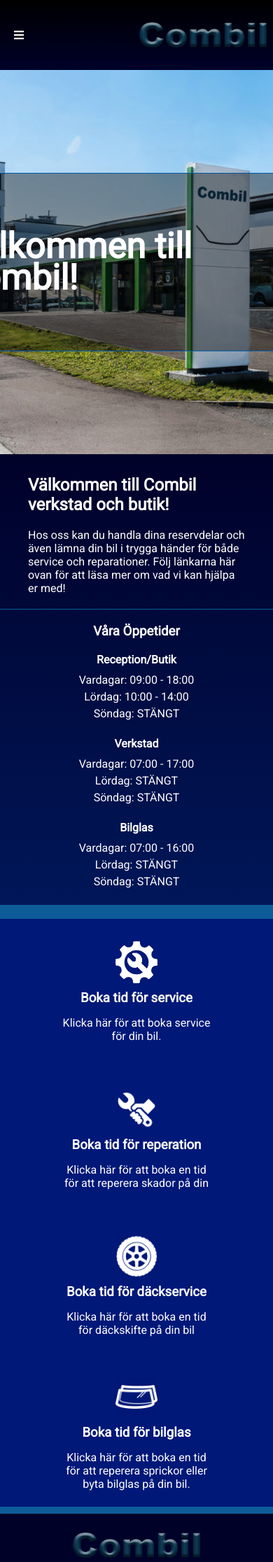
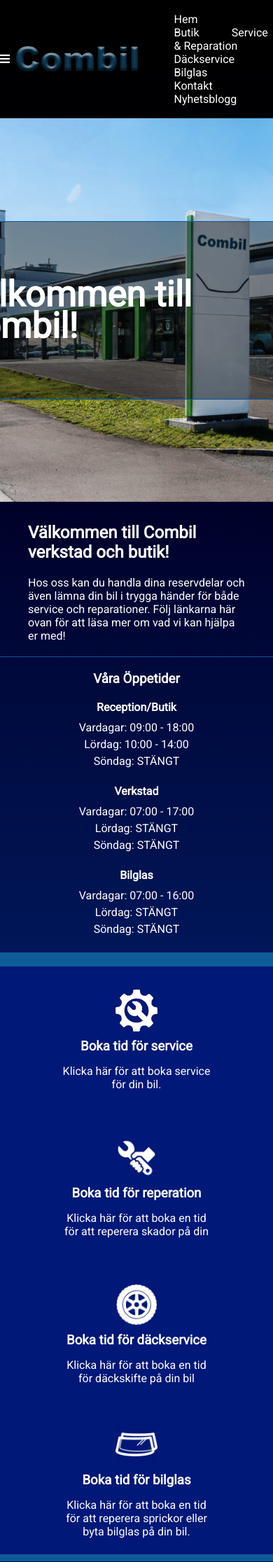
Before and after one commit to marcusMorck/combil, a PHP site: page / in a window 390 px wide; the page is wider, and only the part inside the window is pictured. Shown: the top 2232 px of that part at 70% size. Run offline with PHP 8.4, Linux system fonts and the light colour scheme; data that the repository does not hold is empty; some libraries are stand-ins or nearby versions.

Commit message:
making the main navigation responsive

```diff
--- a/assets/css/general.css
+++ b/assets/css/general.css
@@ -169,7 +169,7 @@
   margin-bottom: 5px;
 }
 #contact-service .form-msg-submit {
-  align-items: flex-end;
+  align-items: baseline;
   display: flex;
   justify-content: space-around;
 }
@@ -178,7 +178,7 @@
   min-width: 100vh;
 }
 #contact-service .form-msg-submit input[type=submit] {
-  align-self: flex-end;
+  align-self: baseline;
   width: 150px;
   height: 35px;
 }
@@ -274,6 +274,7 @@
 --------------COMPONENTS---------------
 -------------------------------------*/
 .logo {
+  display: block;
   width: 200px;
   height: 50px;
 }
@@ -283,6 +284,30 @@
 }
 
 .main-nav {
+  height: 20vh;
+  display: flex;
+  justify-content: space-between;
+  align-items: center;
+}
+.main-nav .toggle {
+  display: none;
+}
+.main-nav a {
+  text-decoration: none;
+  color: #fff;
+  margin-right: 5vh;
+}
+.main-nav a:hover,
+.main-nav a:active {
+  color: #2c4ebd;
+}
+
+@media screen and (max-width: 480px) {
+  .main-nav .toggle {
+    display: block;
+  }
+}
+/*.main-nav{
     padding: 16px 0;
     display: flex;
     justify-content: space-between;
@@ -295,25 +320,55 @@
     color: #fff;
     padding-right: 40px;
 }
-
-.main-nav a:hover {
-  color: #2c4ebd;
-  /*border-bottom: rgb(35, 98, 193) solid 1px;  */
+.main-nav a:hover{
+    color: rgb(44, 78, 189);
+    /*border-bottom: rgb(35, 98, 193) solid 1px;
 }
-
-.fa-bars {
+.fa-bars{
     color: #fff;
     display: none;
 }
-
-.hamburger {
+.hamburger{
     display: none;
 }
+.active {
+    color:lightblue;
+}
+ .main-nav{
+    background: linear-gradient(to bottom, #000000 0%, #000129 100%);
 
-.active {
-  color: lightblue;
+    div, nav{
+        display: none;
+    }
+    .toggle, .brand{
+        display: inline-block;
+    }
+    .link{
+        display: block;
+        text-align: center;
+        padding: 10px;
+        text-decoration: none;
+        background-color: #000129;
+        color: #fff;
     }
 
+    .link:hover, .link:active{
+        color: rgb(44, 78, 189);
+    }
+    .toggle{
+        padding: 10px;
+        color: #000000;
+    }
+ }
+
+ @media screen and (min-width: 480px){
+        .main-nav{
+            display: flex;
+        }
+
+
+ }
+ */
 .index {
   background: url("/images/Bild16Combillogo.jpg") center center no-repeat;
 }
@@ -382,7 +437,13 @@
 --------------LAYOUT-------------------
 -------------------------------------*/
 header {
+  background: linear-gradient(to bottom, #000000 0%, #000129 100%);
+}
+
+/*header{
+
     /*background-color: #000000;*/
+/*
     background: linear-gradient(to bottom, #000000 0%, #000129 100%);
     height: 100px;
     width: 100%;
@@ -390,41 +451,46 @@
     justify-content: space-between;
     align-items: center;
     flex-wrap: wrap;
-  font-family: "Work Sans", sans-serif;
-}
-header .logo {
+    font-family: 'Work Sans', sans-serif;
+    .logo{
         padding-left: 20px;
     }
-
-@media screen and (max-width: 1000px) {
-  header .logo {
+}
+@media screen and(max-width:1000px){
+    header{
+        .logo{
             padding: 0;
         }
     }
-@media screen and (max-width: 980px) {
-  header a {
+}
+@media screen and(max-width:980px){
+    header{
+
+        a{
             order: 3;
         }
-  header .main-nav {
+        .main-nav{
             margin-top: 200px;
             display: none;
             order: 2;
             background-color: #000129;
             padding: 0px;
-  }
-  header .main-nav a {
+            a{
                 padding: 14px 16px;
                 border-bottom: solid 1px #0059a7;
             }
-  header .main-nav a:last-child {
+            a:last-child{
                 border: none;
             }
-  header .hamburger {
+        }
+        .hamburger{
             order: 1;
             display: flex;
             padding-left: 20px;
         }
     }
+}
+*/
 footer {
   display: flex;
   justify-content: center;
--- a/assets/sass/components/_logo.scss
+++ b/assets/sass/components/_logo.scss
@@ -1,4 +1,5 @@
 .logo{
+    display: block;
     width:  200px;
     height: 50px;
     img{
--- a/assets/sass/pages/_serviceochreperation.scss
+++ b/assets/sass/pages/_serviceochreperation.scss
@@ -67,7 +67,7 @@
         }
     }
     .form-msg-submit{
-        align-items: flex-end;
+        align-items: baseline;
         display: flex;
         justify-content: space-around;
         textarea{
@@ -76,7 +76,7 @@
         }
 
         input[type="submit"]{
-            align-self: flex-end;
+            align-self: baseline;
             width: 150px;
             height: 35px;
         }
--- a/header.php
+++ b/header.php
@@ -12,13 +12,16 @@
 
     </head>
     <body>
-        <header>
-            <a href="/">
-                <div class="logo">
-                    <img src="images/combil-logo.png" />
-                </div>
+
+    <header>
+        <div class="main-nav">
+            <div class="toggle">
+                <i class="fas fa-bars"></i>
+            </div>
+            <a href="/" class="logo">
+                <img src="images/combil-logo.png" />
             </a>
-            <nav class="main-nav">
+            <nav>
                 <a href="/">Hem</a>
                 <a href="/butik">Butik</a>
                 <a href="/service&reparation">Service & Reparation</a>
@@ -27,7 +30,30 @@
                 <a href="/kontakt">Kontakt</a>
                 <a href="/nyhetsblogg">Nyhetsblogg</a>
             </nav>
-            <div class="hamburger">
-            <i class="fas fa-bars"></i>
+        </div>
+
+
+    <!--
+        <header>
+            <div class="main-nav">
+                <div class="toggle" id="navHamburger">
+                    <i class="fas fa-bars"></i>
+                </div>
+                <a href="/" class="logo">
+                    <img src="images/combil-logo.png" />
+                </a>
+                <nav>
+                    <a href="/" class="link">Hem</a>
+                    <a href="/butik" class="link">Butik</a>
+                    <a href="/service&reparation" class="link">Service & Reparation</a>
+                    <a href="/dackservice" class="link">Däckservice</a>
+                    <a href="/bilglas" class="link">Bilglas</a>
+                    <a href="/kontakt" class="link">Kontakt</a>
+                    <a href="/nyhetsblogg" class="link">Nyhetsblogg</a>
+                </nav>
+                <div class="hamburger">
+                    <i class="fas fa-bars"></i>
+                </div>
             </div>
         </header>
+        -->
```
Also changed, not shown: assets/sass/components/_navigation.scss (+74 -1 lines), assets/sass/layout/_header.scss (+6 -1 lines), 2 other files. Lines whose indentation alone changed are shown as unchanged.
